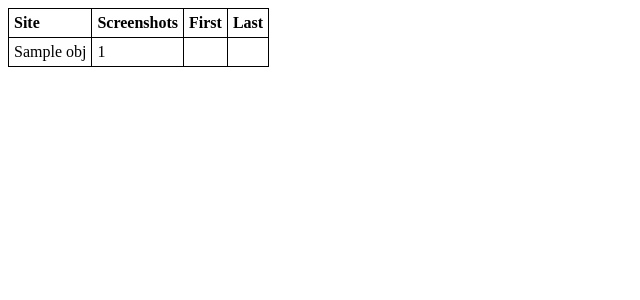
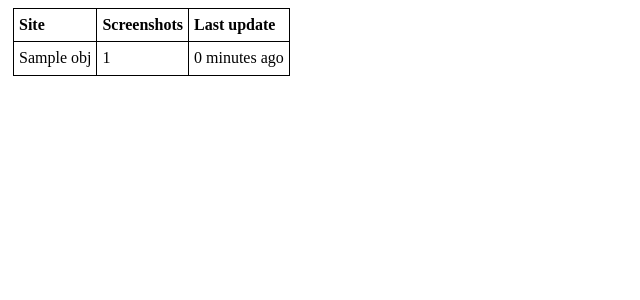
Before and after one commit to palewire/pastpages.org, a Django app: template archive/templates/review.html in a window 1280 px wide. Shown: the top 300 px of the page, without its empty margins (0-640 px from the left). Run offline with Django 3.2, Linux system fonts and the light colour scheme; the template is opened without the code that fills it: most values are stand-ins (such as "Sample title", 1, 10 or a date in 2020); parts of the project's set-up code (start-up, migrations or seed data) failed here and were passed over.

Commit message:
Dressed up review page a little  bit

```diff
--- a/archive/managers.py
+++ b/archive/managers.py
@@ -1,4 +1,5 @@
 from django.db import models
+from datetime import timedelta
 from django.utils import timezone
 from django.db.models import Count
 
@@ -36,8 +37,8 @@ class SiteManager(models.Manager):
                 'sortable_name': l[2],
                 'slug': l[3],
                 'total_screenshots': l[4],
-                'first_screenshot': l[5],
-                'last_screenshot': l[6],
+                'last_screenshot': timezone.localtime(l[6]),
+                'tardy': (timezone.now() - timezone.localtime(l[6])) > timedelta(days=1),
             })
         return sorted(results, key=lambda x: x['sortable_name'])
 
--- a/archive/templates/review.html
+++ b/archive/templates/review.html
@@ -1,4 +1,4 @@
-{% load i18n admin_static admin_modify humanize tz %}
+{% load i18n admin_static admin_modify humanize tz misc_tags %}
 <html>
 <body>
 <style type="text/css">
@@ -9,7 +9,13 @@
     {
         border: 1px solid black;
         padding: 5px;
+        margin: 5px;
+        line-height:140%;
         text-align:left;
+    }
+    td.tardy {
+        background-color:red;
+        color:white;
     }
 </style>
 <table>
@@ -17,8 +23,7 @@
         <tr>
             <th>Site</th>
             <th>Screenshots</th>
-            <th>First</th>
-            <th>Last</th>
+            <th>Last update</th>
         </tr>
     </thead>
     <tbody>
@@ -26,8 +31,7 @@
         <tr>
             <td>{{ obj.name }}</td>
             <td>{{ obj.total_screenshots|intcomma }}</td>
-            <td>{{ obj.first_screenshot|localtime }}</td>
-            <td>{{ obj.last_screenshot|localtime }}</td>
+            <td {% if obj.tardy %}class="tardy"{% endif %}>{{ obj.last_screenshot|timedelta }}</td>
         </tr>
     {% endfor %}
     </tbody>
--- a/toolbox/templatetags/misc_tags.py
+++ b/toolbox/templatetags/misc_tags.py
@@ -1,8 +1,25 @@
 from django import template
+from django.utils import timezone
+from datetime import timedelta as td
+from django.utils.timesince import timesince
 from django.utils.safestring import mark_safe, SafeData
 from django.template.defaultfilters import stringfilter
 
 register = template.Library()
+
+def timedelta(value, arg=None):
+    if not value:
+        return ''
+    if arg:
+        cmp = arg
+    else:
+        cmp = timezone.now()
+    if value > cmp:
+        return "in %s" % timesince(cmp,value)
+    else:
+        return "%s ago" % timesince(value,cmp)
+timedelta.is_safe = True
+register.filter(timedelta)
 
 def datejs(dt):
     """
```
